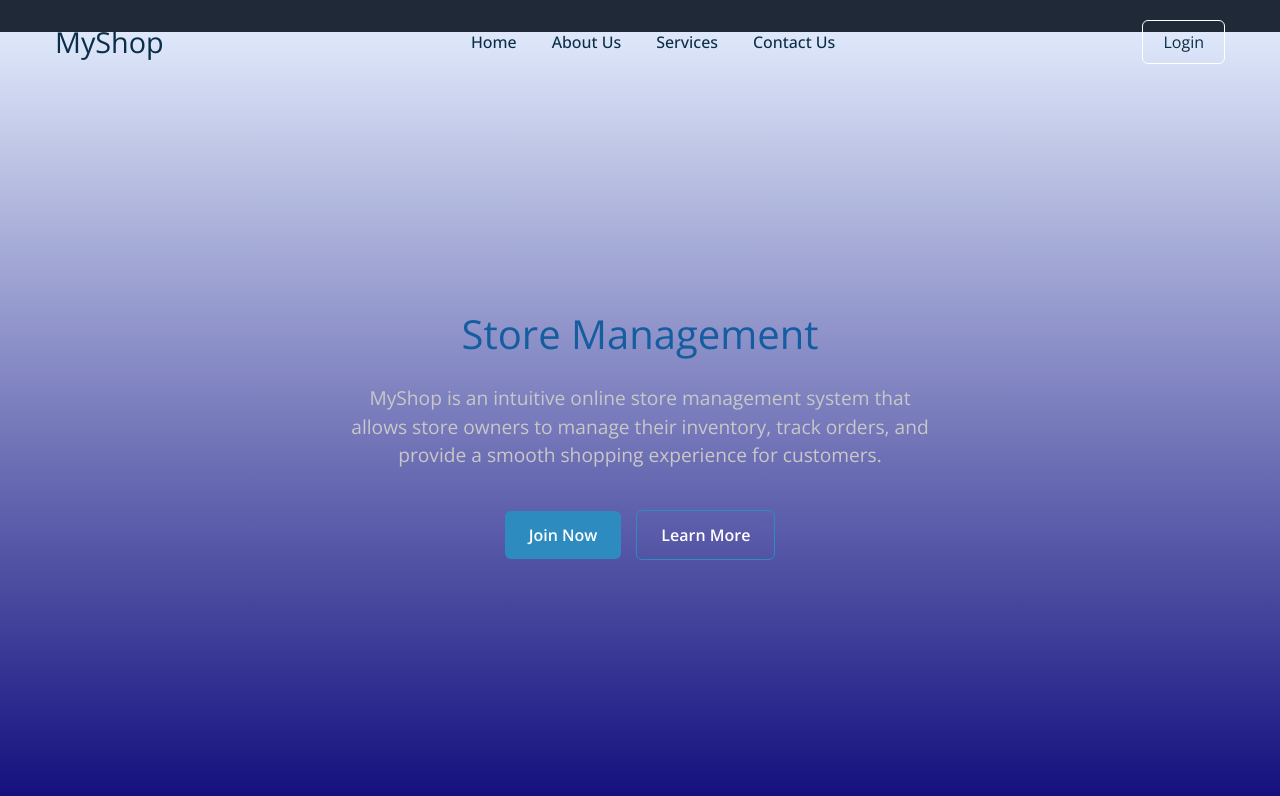
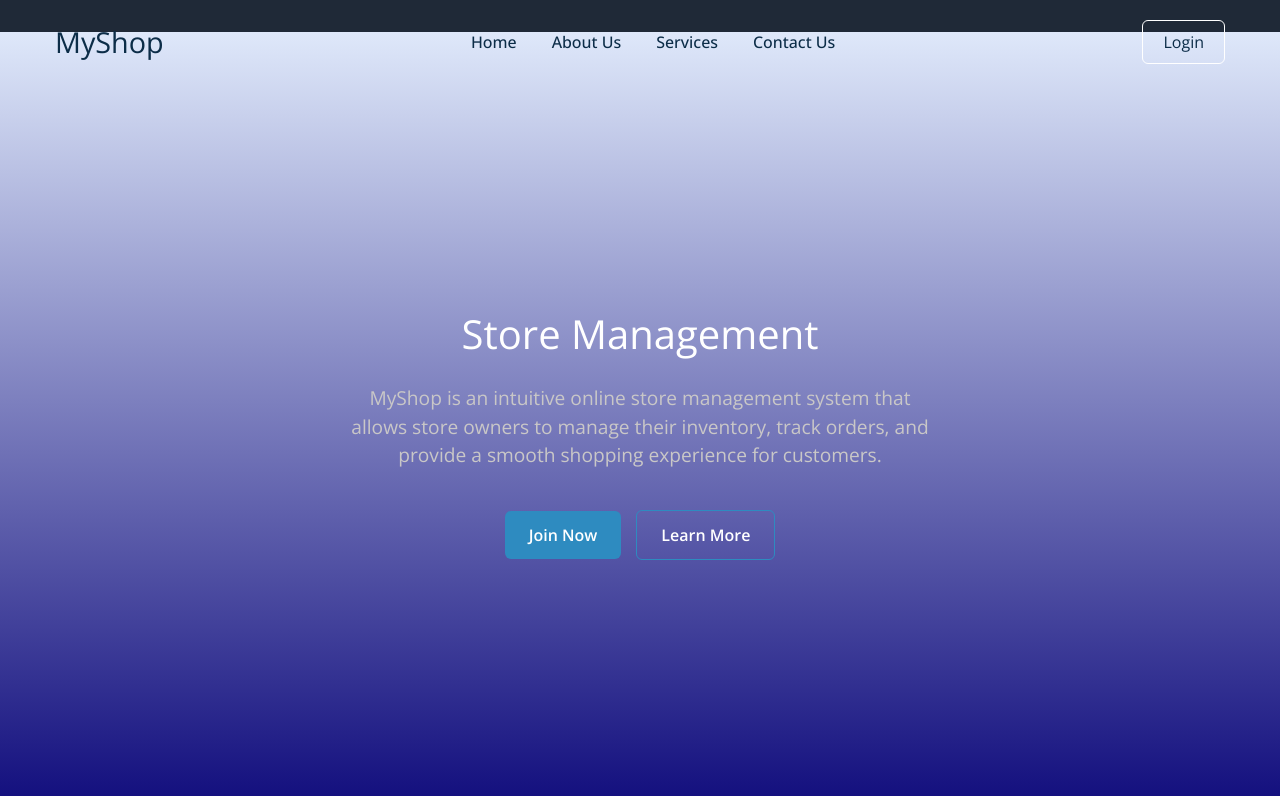
Before and after one commit to ruchspatil/VueCart, a Nuxt app: page / in a window 1280 px wide. Shown: the top 796 px of the page. Built offline with nearby package versions, Linux system fonts and the light colour scheme.

Commit message:
Update index.vue

```diff
--- a/pages/index.vue
+++ b/pages/index.vue
@@ -131,6 +131,7 @@ body {
   transition: 0.2s ease;
 }
 .navbar .buttons .signup:hover {
+  background-color: #fff;
   color: #0C2D48;
 }
 
@@ -146,7 +147,7 @@ body {
 }
 .hero-section .hero {
   max-width: 50%;
-  color: #145DA0;
+  color: #fff;
   text-align: center; /* Center the text */
 }
 .hero h2 {
```
